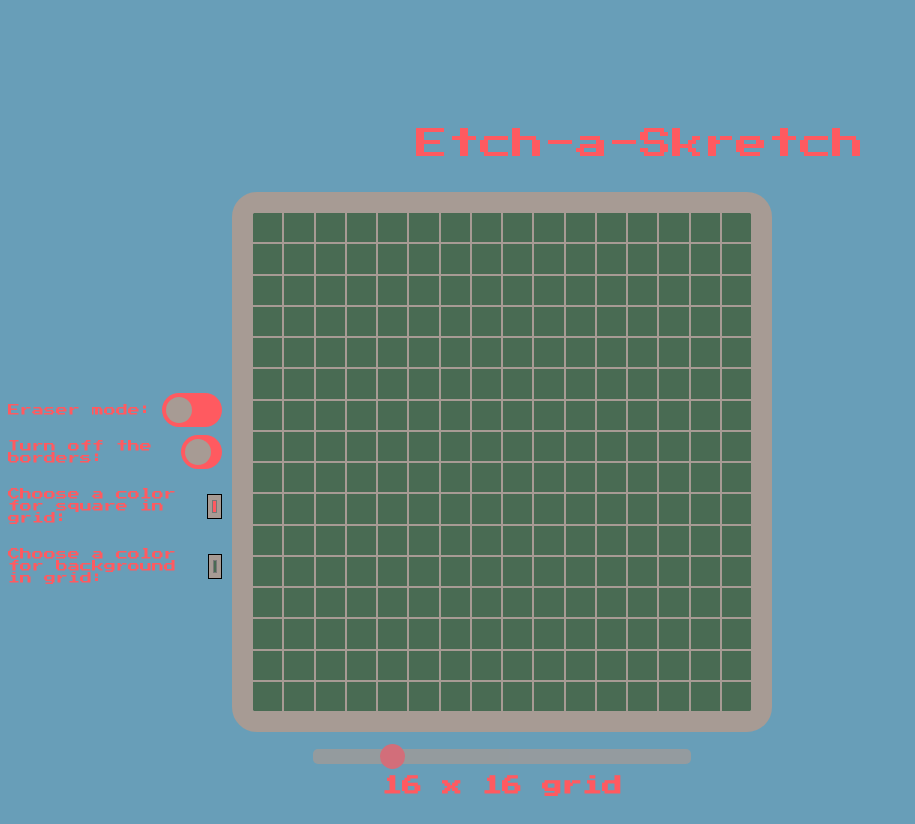
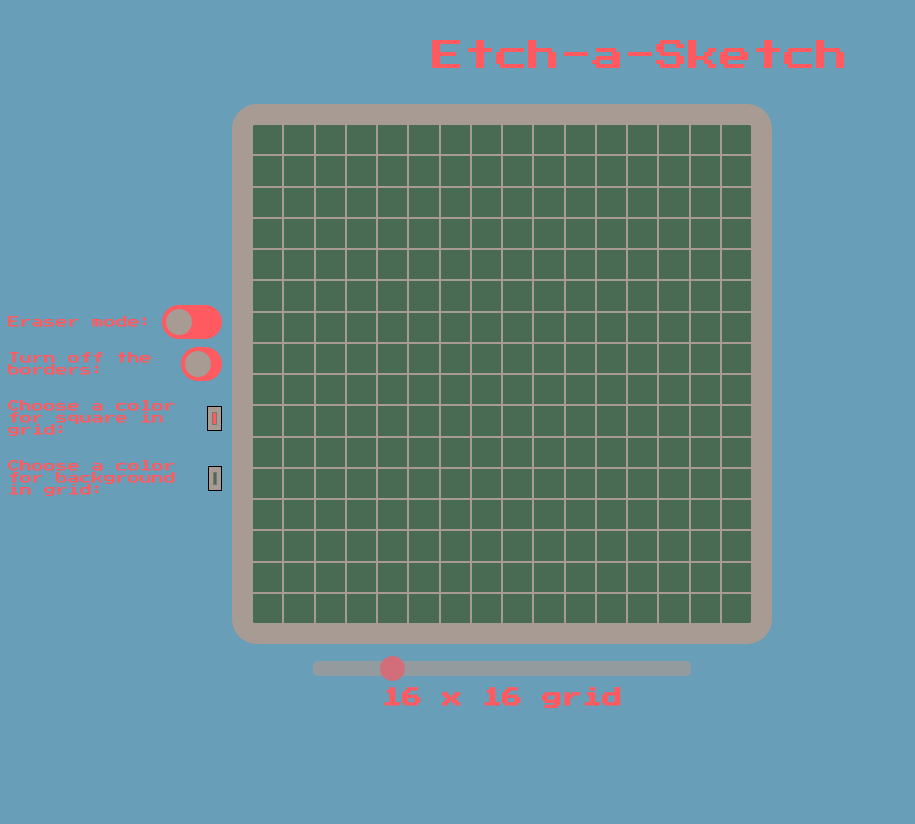
Before and after one commit to IlyaDavydov/skrt, a plain HTML site: page index.html in a window 1280 px wide. Shown: the whole page, without its empty margins (0-915 px from the left). After the commit the page ends 800 px from the top, so only its background shows below. Drawn offline with Linux system fonts and the light colour scheme.

Commit message:
version 1.1 little changes

```diff
--- a/index.html
+++ b/index.html
@@ -11,7 +11,7 @@
 <body>
     <div class="titleDiv">
         <div class="title">
-            <p>Etch-a-Skretch</p>
+            <p>Etch-a-Sketch</p>
         </div>
     </div>
     <div class="page">
--- a/styles.css
+++ b/styles.css
@@ -126,7 +126,7 @@ body {
 
 .title {
     font-size: 32px;
-    margin-top: 120px;
+    margin-top: 20px;
     color: #FF5A60;
 }
 
```
